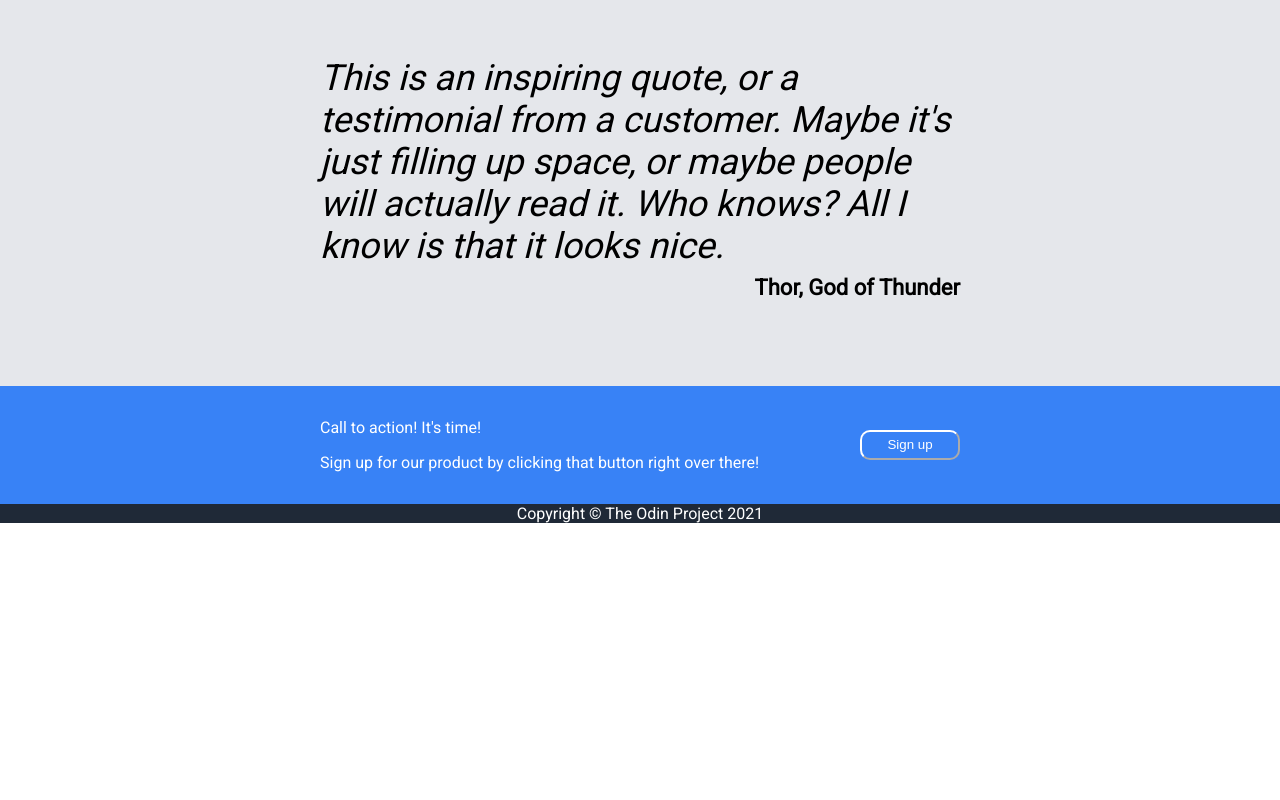
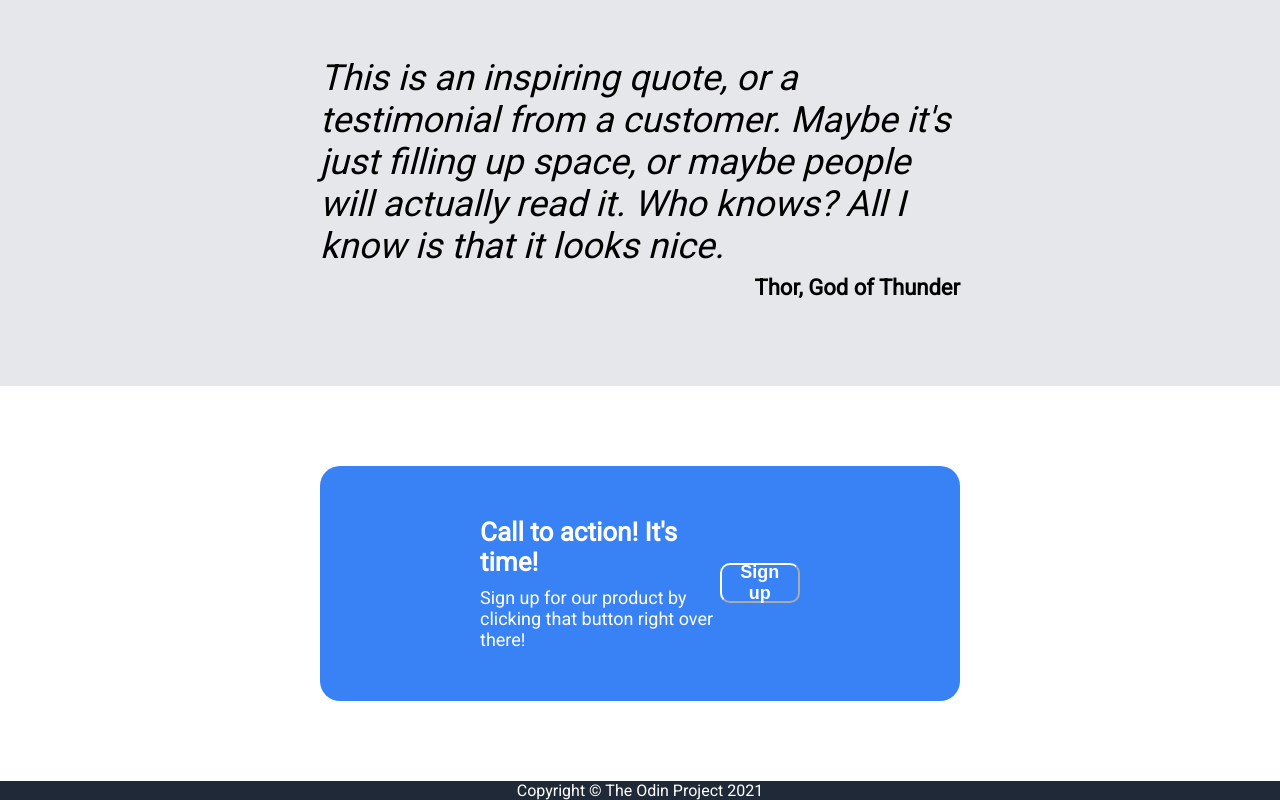
Before and after one commit to elpropheto/Odin-landing-page, a plain HTML site: page index.html in a window 1280 px wide. Shown: the part 1205-2005 px from the top of the page. Before the commit the page ends 1728 px from the top, so only its background shows below. Drawn offline with Linux system fonts and the light colour scheme.

Commit message:
Add style and line up call to action content

```diff
--- a/index.html
+++ b/index.html
@@ -55,8 +55,8 @@
     </div>
   <div class="call-to-action">
     <div class="action-text">
-    <p>Call to action! It's time!</p>
-    <p>Sign up for our product by clicking that button right over there!</p></div>
+    <p class="call1">Call to action! It's time!</p>
+    <p class="call2">Sign up for our product by clicking that button right over there!</p></div>
     <button class="button2">Sign up</button>
   </div>
   <div class="footer">
--- a/style.css
+++ b/style.css
@@ -133,15 +133,25 @@ ul{
   color: white;
   justify-content: space-between;
   align-items: center;
-  padding: 1em 20em;
+  padding: 1em 10em;
+  margin: 5em 20em;
+  border-radius: 20px;
 }
 .button2{
   background-color: #3882f6;
   color: white;
   border-radius: 10px;
-  width: 100px;
-  height: 30px;
+  width: 140px;
+  height: 40px;
   border-color: white;
+  align-self: center;
+  font-size: 18px;
+  padding: 10px;
+  font-weight: bold;
+  display: flex;
+  justify-content: center;
+  align-items: center;
+
 }
 
 .footer{
@@ -158,3 +168,17 @@ h2{
   text-align: center;
   margin-bottom: 2em;
 }
+.call1{
+  font-weight: bold;
+  font-size: 26px;
+  margin: 0;
+  margin-bottom: 10px;
+}
+.call2{
+  margin: 0;
+  font-size: 18px;
+}
+.action-text{
+  padding: 35px 0;
+
+}
```
